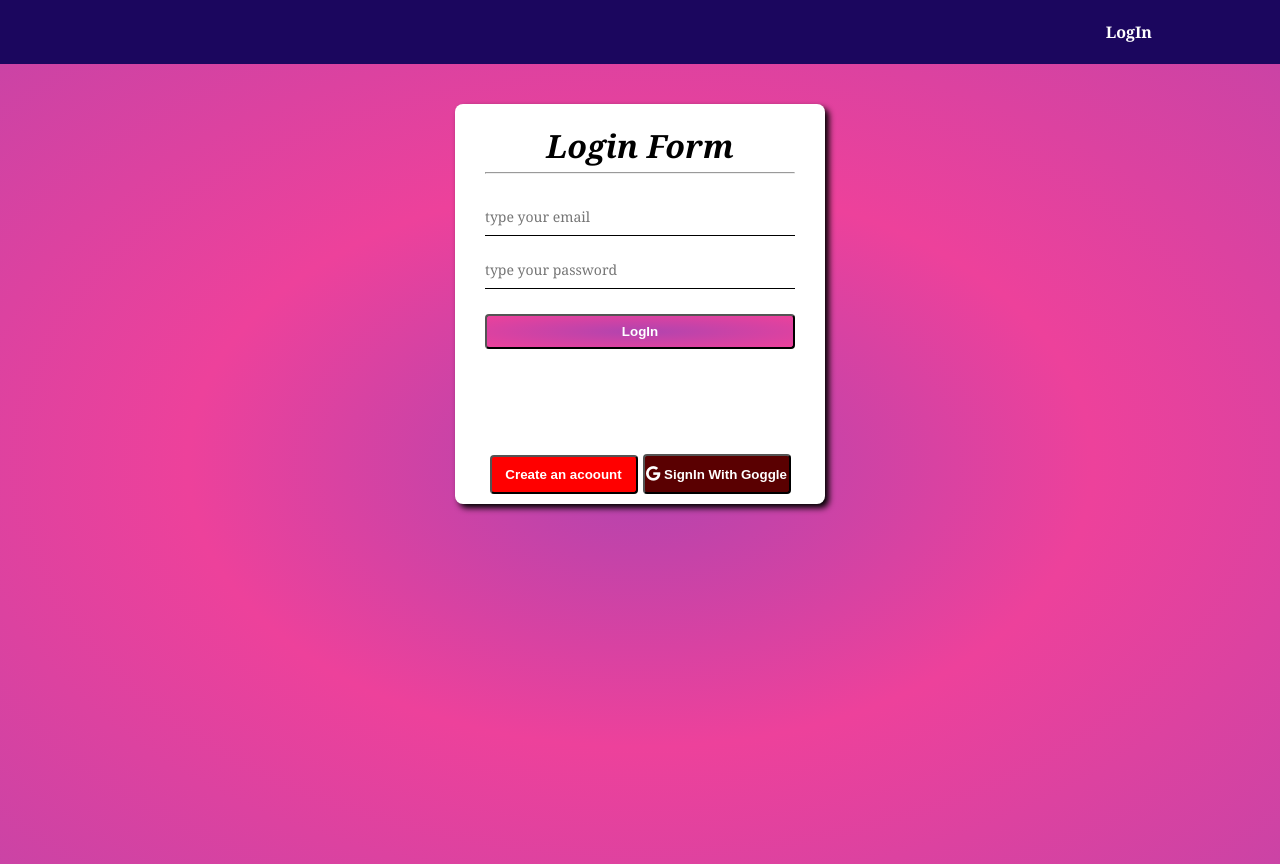
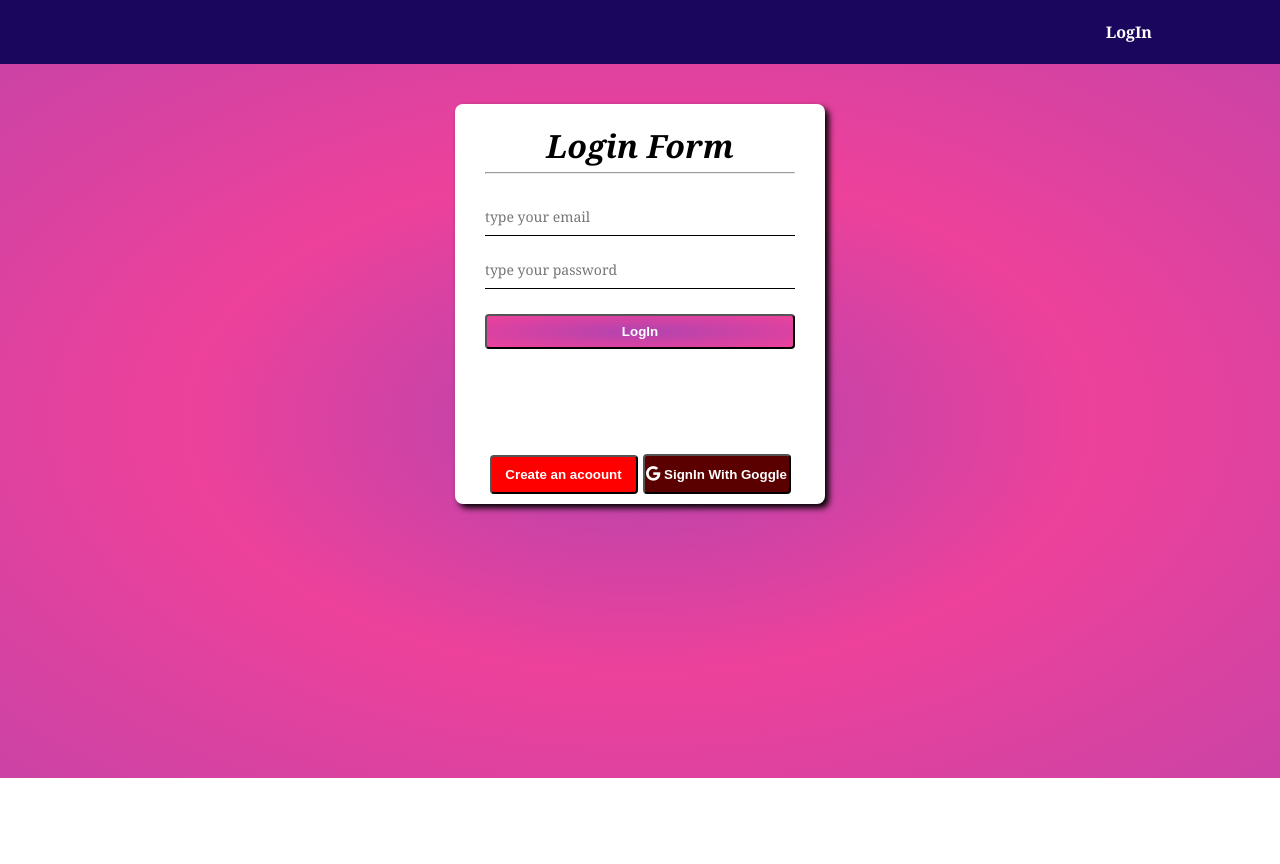
Before and after one commit to EasinTanvir/Crud_Application, a Next.js app: page / in a window 1280 px wide. After the commit the page ends 800 px from the top, so only its background shows below. Built offline with nearby package versions, Linux system fonts and the light colour scheme; no server answers.

Commit message:
some message

```diff
--- a/Components/Form/form.module.css
+++ b/Components/Form/form.module.css
@@ -1,6 +1,6 @@
 .main {
     background: radial-gradient(#B144AF,#ED419B,#CB43A5);
-    height: 100vh;
+    height: 89.3vh;
     overflow: hidden;
 
 }
```
